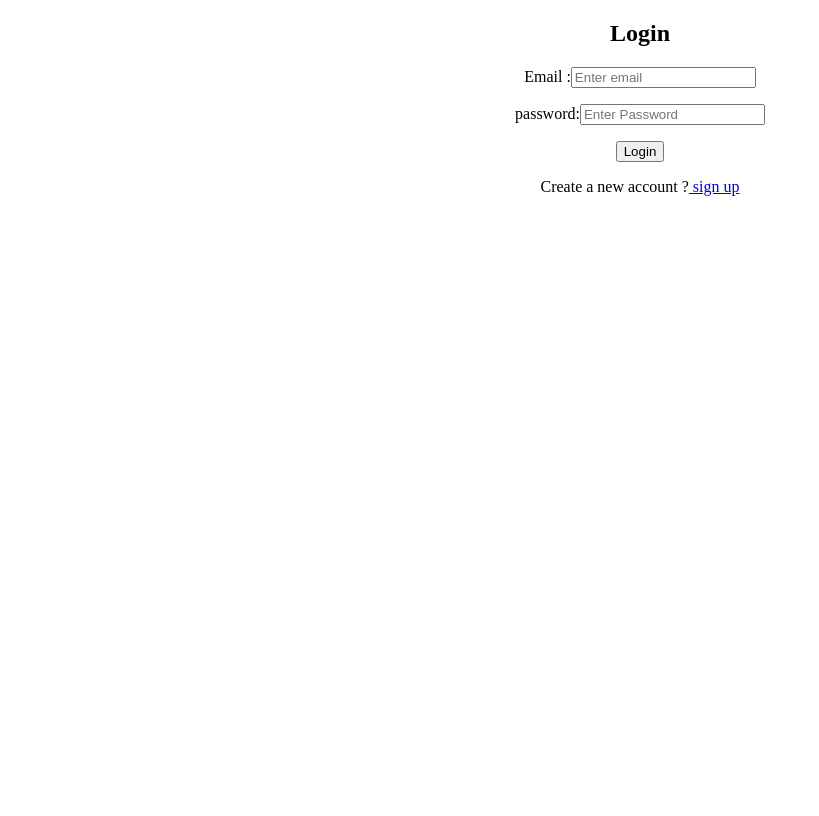
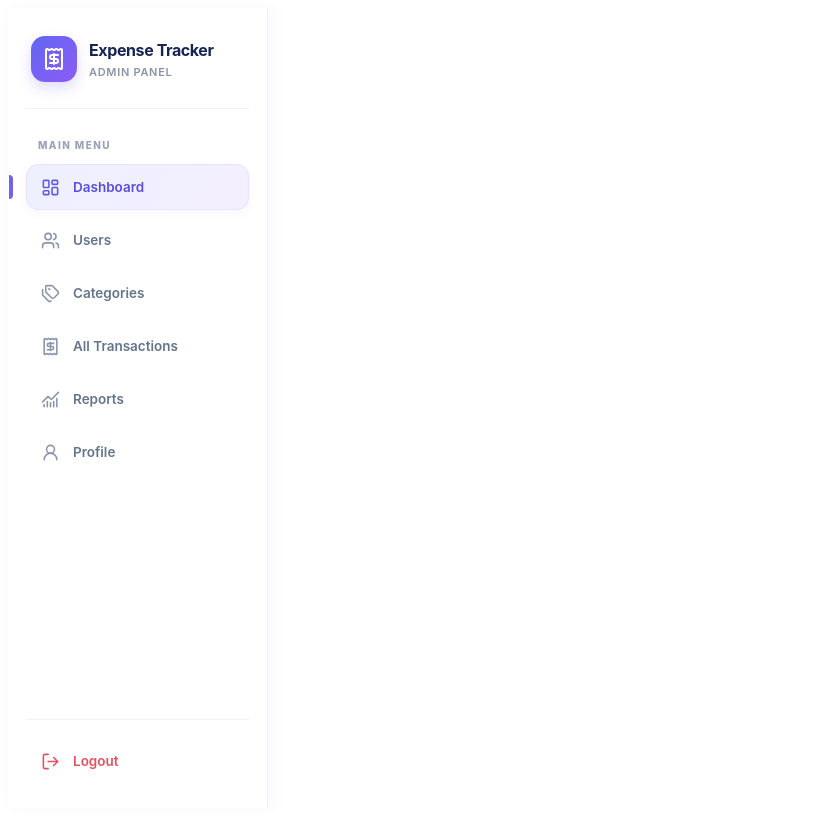
Before and after one commit to mansipadsala27/EXPENSE_TRACKER_PROJECT, a React (Vite) app: page /admindash in a window 1280 px wide. Before the commit this address led to /. Shown: the whole page, without its empty margins (0-819 px from the left). Built offline with nearby package versions, Linux system fonts and the light colour scheme.

Commit message:
23-10-26

```diff
--- a/db.json
+++ b/db.json
@@ -2,31 +2,24 @@
   "users": [
     {
       "name": "Mansi Padsala",
-      "email": "mansi@gmail.com",
+      "email": "padsalamanu@gmail.com",
       "role": "admin",
       "password": "1234",
-      "id": "-nvc50CXN5g"
+      "id": "XzKZben46jM"
     },
     {
-      "name": "hensii",
+      "name": "hensi",
       "email": "hensi@gmail.com",
       "role": "user",
       "password": "1234",
-      "id": "CaHGmAb9P_o"
+      "id": "-_U7yrfvP-s"
     },
     {
-      "name": "dhvanii",
+      "name": "dhvani",
       "email": "dhvani@gmail.com",
       "role": "user",
       "password": "1234",
-      "id": "ej3WGzZQ4Lc"
-    },
-    {
-      "name": "khushi",
-      "email": "khushi@gmail.com",
-      "role": "user",
-      "password": "1234",
-      "id": "yAcWdBaY2aE"
+      "id": "zaL_8AcyuoU"
     }
   ],
   "$schema": "./node_modules/json-server/schema.json"
--- a/src/App.jsx
+++ b/src/App.jsx
@@ -10,6 +10,8 @@ function App() {
   return (
     <BrowserRouter>
     <Routes>
+
+      {/* <Route path="/" element={<AdminDashboard/>}></Route> */}
 
       <Route path="/" element={<Login/>}></Route>
       <Route path="/reg" element={<Regestration/>}></Route>
--- a/src/Pages/Login.jsx
+++ b/src/Pages/Login.jsx
@@ -1,5 +1,5 @@
-import React, { useState } from 'react'
-import { Link, useNavigate } from 'react-router-dom'
+import React, { useEffect, useState } from 'react'
+import { Link, Navigate, replace, useNavigate } from 'react-router-dom'
 import { useAuth } from '../context/AuthContext'
 
 const Login = () => {
@@ -27,7 +27,7 @@ const Login = () => {
     // alert("Login succefully")
 
       try{
-      let res=await fetch(`http://localhost:3000/users?email=${formdata.email}`,{
+      let res=await fetch(`http://localhost:8000/users?email=${formdata.email}`,{
         headers:{
           'conternt-type':'application/json'
         },
@@ -40,10 +40,11 @@ const Login = () => {
       if(result.length > 0 &&  result[0].email==formdata.email && result[0].password==formdata.password){
         let storeuser=result[0]
         localStorage.setItem('loginUser',JSON.stringify(storeuser))
-        // console.log(storeuser);
+        console.log(storeuser);
 
         if(storeuser?.role=="admin"){
-          navigate('/admindash')
+            alert("Login Successfully")
+              navigate('/admindash')
         }
         else{
           navigate('/userdash')
--- a/src/Protected/Protected.jsx
+++ b/src/Protected/Protected.jsx
@@ -5,11 +5,13 @@ import { Navigate, Outlet } from "react-router-dom"
 const Protected=()=>{
     const {user}=useAuth()
 
-        if(!user || user.role!="admin"){
+        useEffect(()=>{
+            if(!user || user?.role!="admin"){
 
             return <Navigate to={`/`} replace/>
         }
 
+        },[])
     return <Outlet/>
 }
 export default Protected
--- a/src/component/Admin/Adminsidebar.jsx
+++ b/src/component/Admin/Adminsidebar.jsx
@@ -14,12 +14,13 @@ import { useAuth } from "../../context/AuthContext";
 
 const Adminsidebar = () => {
 const navigate=useNavigate()
-const {User,setUser}=useAuth()
+const {user,setUser}=useAuth()
 
 const handleLogout=()=>{
  localStorage.removeItem('loginUser')
  setUser(null)
- navigate('/')
+ console.log(user);
+  navigate('/')
 }
   return (
     <aside className="admin-sidebar">
```
